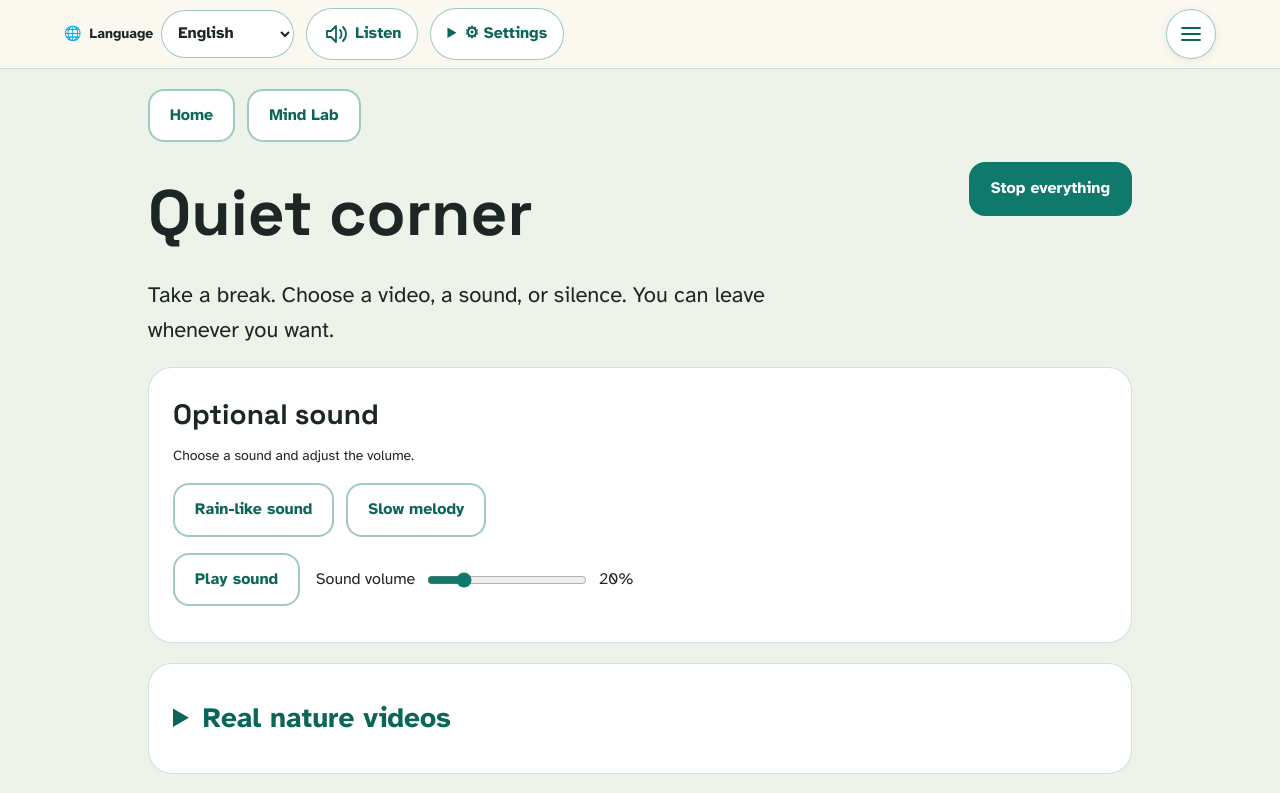
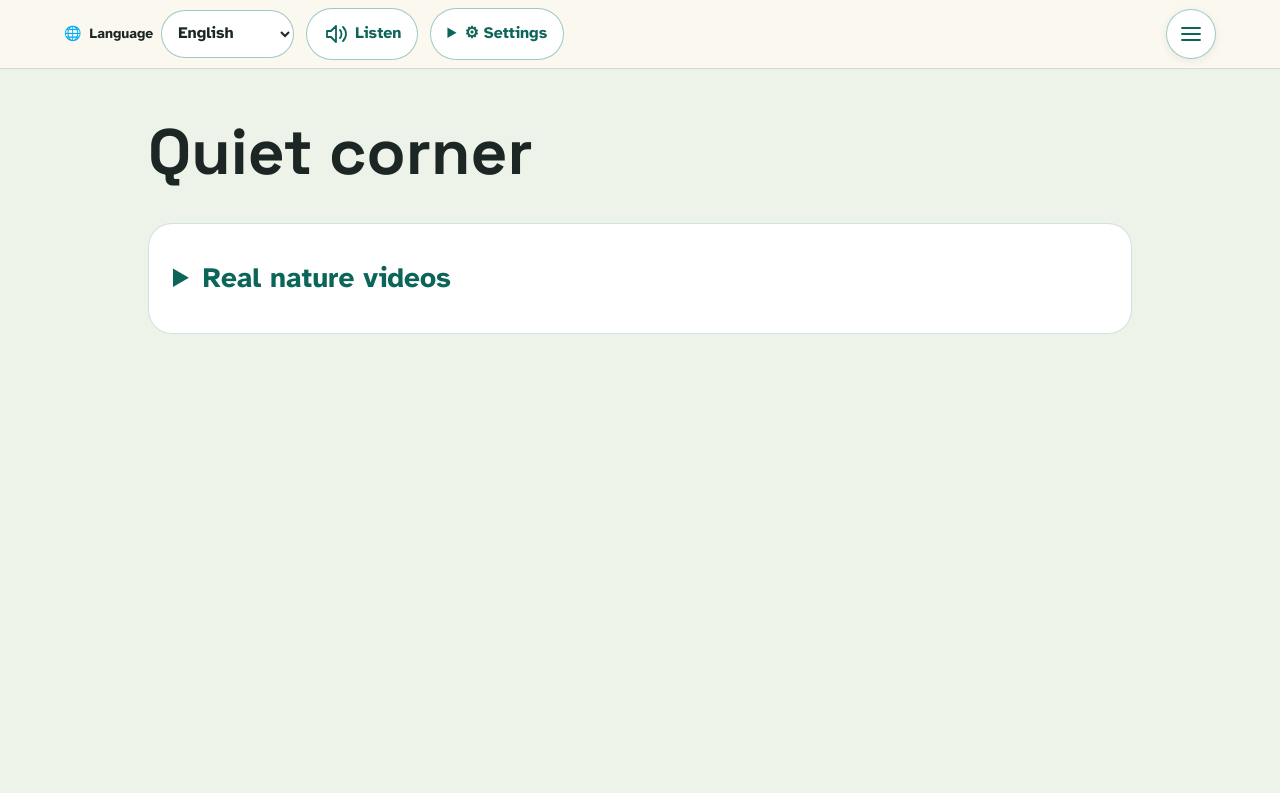
Before and after one commit to laviniamoraru28-creator/money-quest, a Next.js app: page /en/quiet-corner in a window 1280 px wide. Shown: the top 793 px of the page. Built offline with nearby package versions, Linux system fonts and the light colour scheme.

Commit message:
Simplify Quiet Corner visible content to title and existing videos

```diff
--- a/src/components/QuietCorner.tsx
+++ b/src/components/QuietCorner.tsx
@@ -71,18 +71,9 @@ export default function QuietCorner({locale}: {locale: Locale}) {
   const dismissCard = () => { const previous = card; setCard(null); if (previous !== null) cardTriggers.current[previous]?.focus(); };
   const cardText = [t.breakCard, t.quietCard, t.helpCard];
   return <div className="min-h-screen bg-fog text-ink">
-    <nav aria-label={t.title} className="mx-auto flex max-w-5xl flex-wrap gap-3 px-5 py-5"><Link href="/" className={button}>{t.home}</Link><Link href="/mind-lab" className={button}>{t.mind}</Link></nav>
-    <main id="main-content" tabIndex={-1} className="mx-auto max-w-5xl px-5 pb-12">
-      <div className="flex flex-wrap items-start justify-between gap-4"><div className="max-w-2xl"><h1 className="text-3xl sm:text-4xl">{t.title}</h1><p className="mt-3 text-lg">{t.intro}</p></div><button type="button" className={stopButton} onClick={() => { stopEverything(); setMessage(t.stopped); }}>{t.finish}</button></div>
-      <section aria-labelledby="quiet-sound" className="mt-5 rounded-3xl border border-teal/20 bg-white p-4 sm:p-6">
-        <h2 id="quiet-sound" className="text-xl">{t.sound}</h2><p className="mt-2 text-sm">{t.soundNote}</p>
-        <fieldset className="mt-4"><legend className="sr-only">{t.sound}</legend><div className="flex flex-wrap gap-3">{(["rain", "notes"] as const).map(id => <button type="button" key={id} aria-pressed={sound === id} className={`${button} ${sound === id ? "border-teal bg-teal/10" : ""}`} onClick={() => {stopAudio(); setSound(id); setMessage("");}}>{t[id]}</button>)}</div></fieldset>
-        <div className="mt-4 flex flex-wrap items-center gap-4"><button type="button" className={button} onClick={() => {if (playing || starting) stopAudio(); else void play();}}>{playing || starting ? t.stop : t.play}</button><label className="flex min-h-12 flex-wrap items-center gap-3" htmlFor="quiet-volume">{t.volume}<input id="quiet-volume" aria-valuetext={`${volume}%`} className="h-12 w-40 accent-teal" type="range" min="0" max="100" step="1" value={volume} onChange={event => {const next = Number(event.target.value); setVolume(next); audio.current?.setVolume(next);}}/><output aria-hidden="true" htmlFor="quiet-volume">{volume}%</output></label></div>
-        <p role="status" className="mt-3 text-sm">{starting ? t.starting : message}</p>
-      </section>
+    <main id="main-content" tabIndex={-1} className="mx-auto max-w-5xl px-5 py-8">
+      <h1 className="font-display text-3xl font-bold sm:text-4xl">{t.title}</h1>
       <QuietVideos locale={locale}/>
-      <section aria-labelledby="quiet-cards" className="mt-5 rounded-3xl border border-teal/20 bg-white p-4 sm:p-6"><h2 id="quiet-cards" className="text-xl">{t.cards}</h2><p className="mt-2 text-sm">{t.cardHint}</p><div className="mt-4 grid gap-3 sm:grid-cols-3">{cardText.map((text, index) => <button key={text} type="button" ref={el => {cardTriggers.current[index] = el;}} className={`${button} flex flex-col items-center gap-3 py-6 text-lg`} onClick={() => {stopEverything(); setCard(index);}}><CardSymbol index={index}/>{text}</button>)}</div></section>
-      {card !== null && <div className="fixed inset-0 z-50 flex items-center justify-center overflow-y-auto bg-ink/80 p-5" role="dialog" aria-modal="true" aria-labelledby="quiet-card-title" onKeyDown={event => {if (event.key === "Escape") dismissCard(); if (event.key === "Tab") {event.preventDefault(); closeCard.current?.focus();}}}><div className="flex max-w-lg flex-col items-center gap-6 rounded-3xl bg-white p-8 text-center text-ink"><CardSymbol index={card}/><h2 id="quiet-card-title" className="text-3xl">{cardText[card]}</h2><button type="button" ref={closeCard} className={button} onClick={dismissCard}>{t.close}</button></div></div>}
     </main>
   </div>;
 }
```
